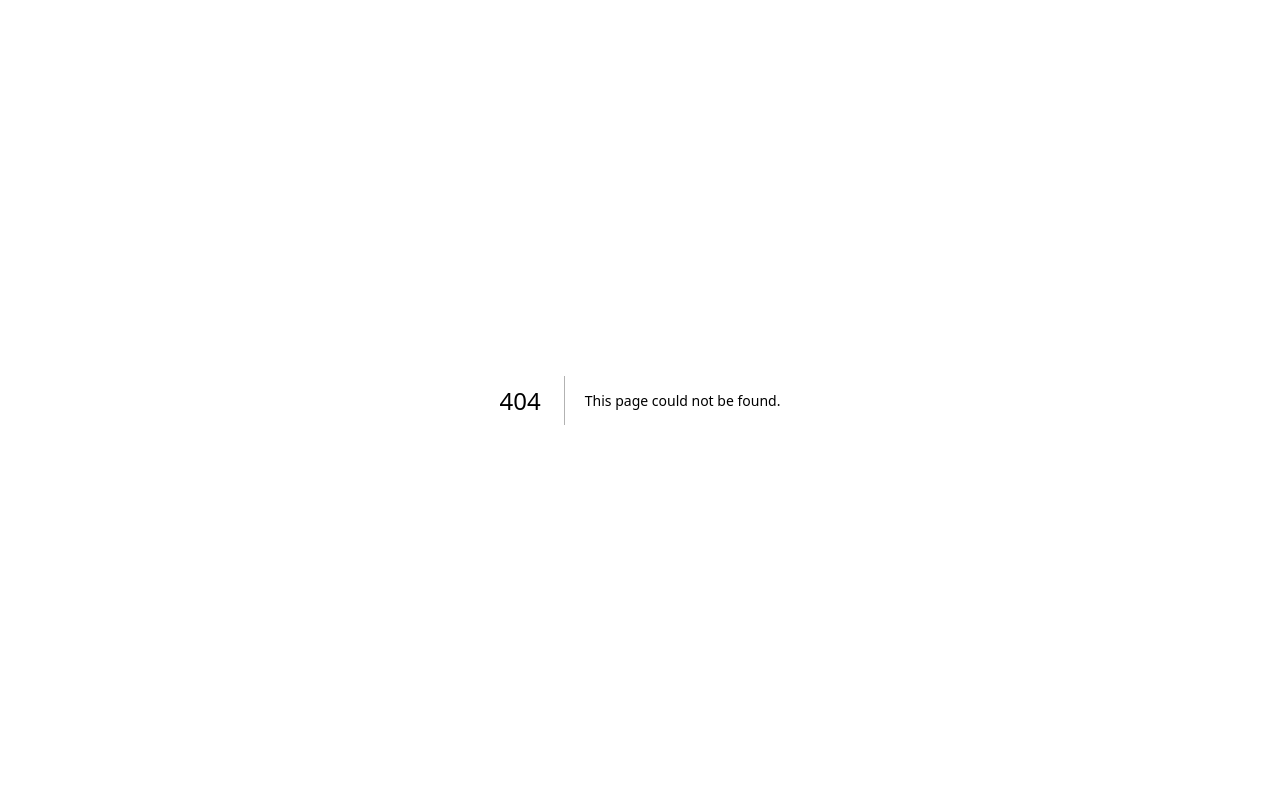
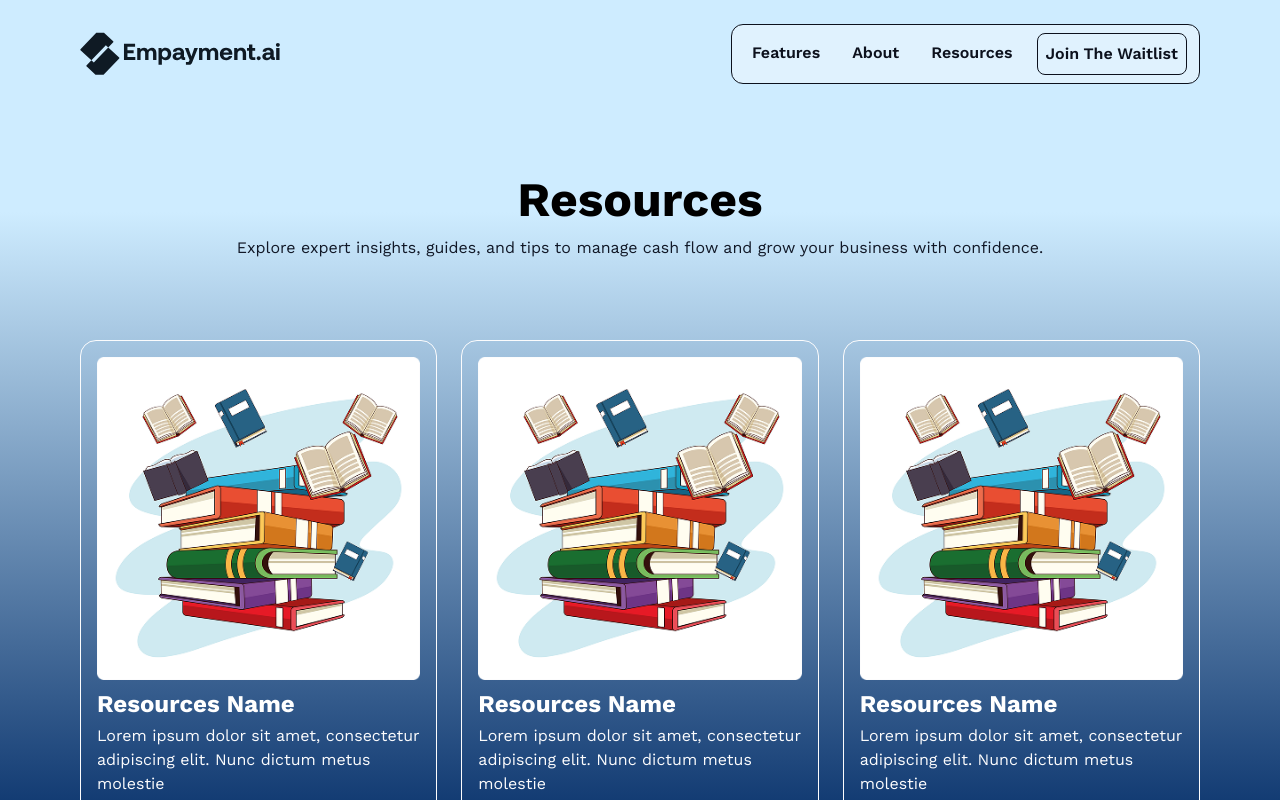
Before and after one commit to adaji025/empayment.ai, a Next.js app: page /resources in a window 1280 px wide. Before the commit this address had no page. Shown: the top 800 px of the page. Built offline with nearby package versions, Linux system fonts and the light colour scheme.

Commit message:
completed the pages

```diff
--- a/src/app/globals.css
+++ b/src/app/globals.css
@@ -100,6 +100,10 @@ body {
 .resources {
   background: linear-gradient(180deg, #103A74 0%, #103A74 100%);
 }
+.resources-page {
+  background: linear-gradient(180deg, #CEECFF 14.56%, #103971 55.65%);
+
+}
 .wait-list {
   background: linear-gradient(180deg, #103A74 0%, #021631 58.5%);
 }
--- /dev/null
+++ b/src/app/resources/page.tsx
@@ -0,0 +1,20 @@
+import Footer from "@/components/home/Footer";
+import Waitlist from "@/components/home/Waitlist";
+import Navbar from "@/components/Navbar/Navbar";
+import ResourcesComp from "@/components/resources/ResourcesComp";
+import React from "react";
+
+const page = () => {
+  return (
+    <div>
+      <div className="resources-page min-h-screen">
+        <Navbar />
+        <ResourcesComp />
+      </div>
+      <Waitlist />
+      <Footer />
+    </div>
+  );
+};
+
+export default page;
--- a/src/components/Navbar/Navbar.tsx
+++ b/src/components/Navbar/Navbar.tsx
@@ -5,19 +5,13 @@ import gsap from "gsap";
 import Link from "next/link";
 import { X, Menu } from "lucide-react";
 import Image from "next/image";
-import { usePathname } from "next/navigation";
 
-interface NavProps {
-  theme?: string;
-}
-
-const Navbar = ({ theme = "dark" }: NavProps) => {
+const Navbar = () => {
   const [isOpen, setIsOpen] = useState(false);
   const [scrolled, setScrolled] = useState(false);
   const menuRef = useRef<HTMLDivElement>(null);
   const menuItemsRef = useRef<(HTMLAnchorElement | null)[]>([]);
   const buttonRef = useRef<HTMLButtonElement>(null);
-  const pathname = usePathname();
 
   const handleMobileButton = () => {
     setIsOpen(true);
@@ -85,6 +79,25 @@ const Navbar = ({ theme = "dark" }: NavProps) => {
     return () => window.removeEventListener("scroll", handleScroll);
   }, []);
 
+  const menuItems = [
+    {
+      title: "Features",
+      href: "/",
+    },
+    {
+      title: "About",
+      href: "/#about",
+    },
+    {
+      title: "Resources",
+      href: "/resources",
+    },
+    {
+      title: "Join The Waitlist",
+      href: "/#join-wait-list",
+    },
+  ];
+
   return (
     <div
       className={`${`${
@@ -110,33 +123,25 @@ const Navbar = ({ theme = "dark" }: NavProps) => {
         >
           <Link
             href="/"
-            className={`transition-all duration-100 hover:scale-95 rounded-lg hover:border hover:border-[#0C111D] p-2 ${
-              pathname === "/" && "border border-[#0C111D] "
-            }`}
+            className={`transition-all duration-100 hover:scale-95 rounded-lg hover:border hover:border-[#0C111D] p-2 `}
           >
             Features
           </Link>
           <Link
-            href="/about"
-            className={`transition-all duration-100 rounded-lg hover:scale-95 hover:border hover:border-[#0C111D] p-2 ${
-              pathname === "/about" && "border border-[#0C111D]"
-            }`}
+            href="#about"
+            className={`transition-all duration-100 rounded-lg hover:scale-95 hover:border hover:border-[#0C111D] p-2`}
           >
             About
           </Link>
           <Link
             href="/resources"
-            className={`transition-all duration-100 rounded-lg hover:scale-95 hover:border hover:border-[#0C111D] p-2 ${
-              pathname === "/resources" && "border border-[#0C111D]"
-            }`}
+            className={`transition-all duration-100 rounded-lg hover:scale-95 hover:border hover:border-[#0C111D] p-2 `}
           >
             Resources
           </Link>
           <Link
-            href="/join-the-waitlist"
-            className={`transition-all duration-100 rounded-lg hover:scale-95 hover:border hover:border-[#0C111D] p-2 ${
-              pathname === "/blog" && "border border-[#0C111D] p-2"
-            }`}
+            href="/#join-wait-list"
+            className={`transition-all duration-100 rounded-lg hover:scale-95 border border-[#0C111D] hover:border hover:border-[#0C111D] p-2 `}
           >
             Join The Waitlist
           </Link>
@@ -174,20 +179,19 @@ const Navbar = ({ theme = "dark" }: NavProps) => {
 
             {/* Menu Items */}
             <div className="flex flex-col items-center mt-10 space-y-6 text-black font-semibold text-xl w-full">
-              {["Features", "About", "Resources", "Join The Waitlist"].map(
-                (item, index) => (
+              {menuItems.map((item, index) => (
                 <Link
-                    key={item}
-                    href={`/${item.toLowerCase().replace(" ", "-")}`}
+                  key={index}
+                  href={`${item.href}`}
                   className="border-b border-black pb-2 w-full text-center"
                   ref={(el: HTMLAnchorElement | null) => {
                     if (el) menuItemsRef.current[index] = el;
                   }}
+                  onClick={() => setIsOpen(false)}
                 >
-                    {item}
+                  {item.title}
                 </Link>
-                )
-              )}
+              ))}
             </div>
           </div>
         </div>
--- a/src/components/home/AboutUs.tsx
+++ b/src/components/home/AboutUs.tsx
@@ -3,7 +3,7 @@ import React from "react";
 
 const AboutUs = () => {
   return (
-    <section className="about-us px-6 py-10 ">
+    <section id="about" className="about-us px-6 py-20 ">
       <div className="app-width flex flex-col md:flex-row min-h-screen items-center gap-6 md:justify-between">
         <div className="md:flex-1">
           <div className="max-w-[522px]">
--- a/src/components/home/Waitlist.tsx
+++ b/src/components/home/Waitlist.tsx
@@ -3,7 +3,7 @@ import React from "react";
 
 const Waitlist = () => {
   return (
-    <section className="wait-list pb-10 text-white min-h-screen relative">
+    <section id="join-wait-list" className="wait-list pb-10 text-white min-h-screen relative">
       <Image
         src="/svg/waitlist-l.svg"
         height={316}
--- /dev/null
+++ b/src/components/resources/ResourcesComp.tsx
@@ -0,0 +1,82 @@
+import Image from "next/image";
+import React from "react";
+
+interface IProps {
+  item: {
+    name: string;
+    desc: string;
+    image: string;
+  };
+}
+const ResourcesCard = ({ item }: IProps) => (
+  <div className="border border-[#FCFCFD] p-4 rounded-[16px] text-white">
+    <Image
+      src={item.image}
+      alt="team"
+      width={364}
+      height={364}
+      className="w-full hover:scale-105 transition-all duration-300 cursor-pointer"
+    />
+    <div className="mt-2 text-2xl font-bold">Resources Name</div>
+    <div className="mt-1 text-[#FCFCFD]">
+      Lorem ipsum dolor sit amet, consectetur adipiscing elit. Nunc dictum metus
+      molestie{" "}
+    </div>
+    <button className="mt-6 px-6 py-3 w-full bg-white text-[#0C111D] font-semibold rounded-lg hover:scale-95 transition-all duration-300">
+      Download
+    </button>
+  </div>
+);
+const ResourcesComp = () => {
+  const resourcesData = [
+    {
+      name: "Resources Name",
+      desc: "Lorem ipsum dolor sit amet, consectetur adipiscing elit. Nunc dictum metus molestie",
+      image: "/png/book.png",
+    },
+    {
+      name: "Resources Name",
+      desc: "Lorem ipsum dolor sit amet, consectetur adipiscing elit. Nunc dictum metus molestie",
+      image: "/png/book.png",
+    },
+    {
+      name: "Resources Name",
+      desc: "Lorem ipsum dolor sit amet, consectetur adipiscing elit. Nunc dictum metus molestie",
+      image: "/png/book.png",
+    },
+    {
+      name: "Resources Name",
+      desc: "Lorem ipsum dolor sit amet, consectetur adipiscing elit. Nunc dictum metus molestie",
+      image: "/png/book.png",
+    },
+    {
+      name: "Resources Name",
+      desc: "Lorem ipsum dolor sit amet, consectetur adipiscing elit. Nunc dictum metus molestie",
+      image: "/png/book.png",
+    },
+    {
+      name: "Resources Name",
+      desc: "Lorem ipsum dolor sit amet, consectetur adipiscing elit. Nunc dictum metus molestie",
+      image: "/png/book.png",
+    },
+  ];
+  return (
+    <div className="app-width text-white pt-44">
+      <div className="text-center">
+        <h2 className="font-bold text-3xl md:text-5xl text-black">Resources</h2>
+        <p className="mt-3 text-gray-900">
+          Explore expert insights, guides, and tips to manage cash flow and grow
+          your business with confidence.
+        </p>
+      </div>
+
+      <div className="mt-20 grid sm:grid-cols-2 md:grid-cols-3 gap-6">
+        {resourcesData.map((item, index) => (
+          <ResourcesCard key={index} item={item} />
+        ))}
+      </div>
+    </div>
+  );
+};
+
+export default ResourcesComp;
```
Lines whose indentation alone changed are shown as unchanged.
